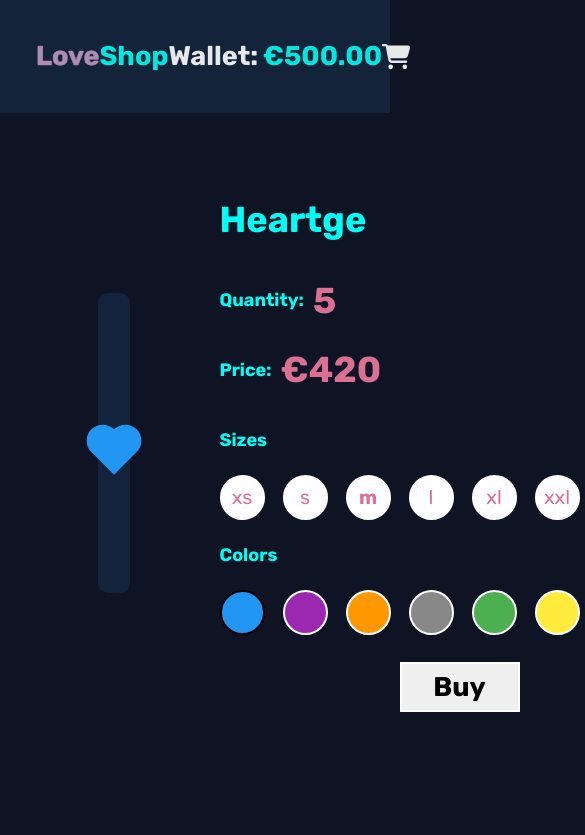
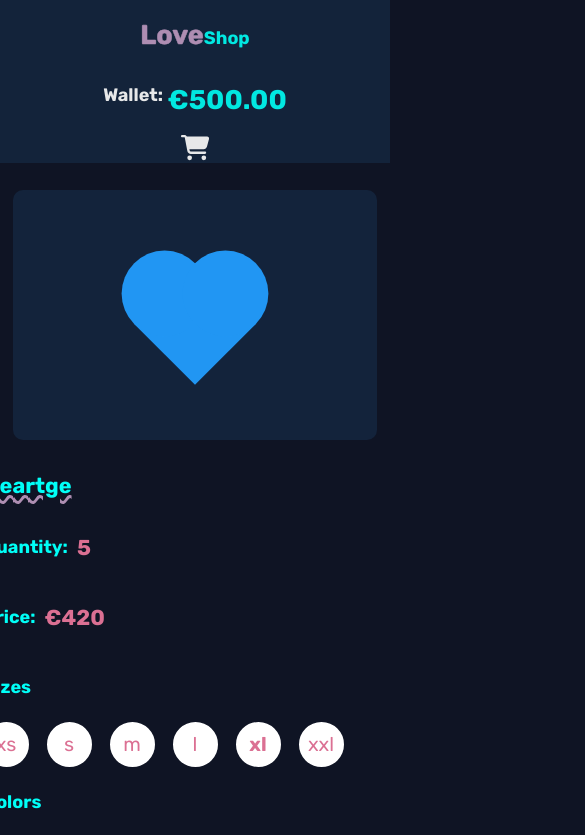
Before and after one commit to ME0WGE/E-Shopy, a React (Vite) app: page / in a window 390 px wide. Shown: the top 835 px of the page, 585 px wide, since content can reach past the window. Built offline with nearby package versions, Linux system fonts and the light colour scheme; a web font is replaced by a local one.

Commit message:
responsive almost ok

```diff
--- a/src/App.css
+++ b/src/App.css
@@ -6,3 +6,20 @@
 
   gap: 1rem;
 }
+
+@media (max-width: 900px) {
+  .product-container {
+    flex-direction: column;
+    gap: 0.5rem;
+    width: 100vw;
+    padding: 0;
+  }
+}
+
+@media (max-width: 600px) {
+  .product-container {
+    width: 100vw;
+    padding: 0;
+    gap: 0.2rem;
+  }
+}
--- a/src/components/heart/Heart.jsx
+++ b/src/components/heart/Heart.jsx
@@ -1,7 +1,7 @@
 import "./heart.css";
 
 export default function Heart({
-  size = 24,
+  size = 64,
   color = "blue",
   className = "",
   onClick,
--- a/src/components/navbar/navbar.css
+++ b/src/components/navbar/navbar.css
@@ -53,3 +53,27 @@
 
   margin-left: 0.25rem;
 }
+
+@media (max-width: 900px) {
+  .navbar {
+    flex-direction: column;
+    padding: 0.5rem 1rem;
+    gap: 0.5rem;
+  }
+  .navbar-title,
+  .wallet {
+    font-size: 1.1rem;
+  }
+}
+
+@media (max-width: 600px) {
+  .navbar {
+    flex-direction: column;
+    padding: 0.2rem 0.5rem;
+    gap: 0.2rem;
+  }
+  .navbar-title,
+  .wallet {
+    font-size: 1rem;
+  }
+}
--- a/src/components/panier/panier.css
+++ b/src/components/panier/panier.css
@@ -18,3 +18,27 @@
 
   gap: 1rem;
 }
+
+@media (max-width: 900px) {
+  .panier-container {
+    margin-left: 0;
+    width: 100vw;
+  }
+  .panier-item {
+    flex-direction: column;
+    align-items: flex-start;
+    gap: 0.5rem;
+    width: 100%;
+  }
+}
+
+@media (max-width: 600px) {
+  .panier-container {
+    width: 100vw;
+    padding: 0 0.5rem;
+  }
+  .panier-item {
+    font-size: 1rem;
+    padding: 0.5rem;
+  }
+}
--- a/src/components/productCard/ProductCard.jsx
+++ b/src/components/productCard/ProductCard.jsx
@@ -10,7 +10,7 @@ export default function ProductCard({
   setMoney,
   addToCart,
 }) {
-  const [selectedSize, setSelectedSize] = useState("m");
+  const [selectedSize, setSelectedSize] = useState("xl");
   const [selectedColor, setSelectedColor] = useState("blue");
 
   const sizeMap = {
--- a/src/components/productCard/productCard.css
+++ b/src/components/productCard/productCard.css
@@ -24,6 +24,10 @@
 
 .h1-title {
   font-size: 2rem;
+  text-decoration: underline;
+  text-decoration-color: #AE8EB2;
+  text-decoration-style: wavy;
+  text-decoration-thickness: 3px;
 }
 
 .quantity {
@@ -154,3 +158,70 @@
 
   cursor: auto;
 }
+
+/* Tablette */
+@media (max-width: 900px) {
+  .card-container {
+    width: 90vw;
+    height: auto;
+    margin-top: 2rem;
+  }
+  .card {
+    flex-direction: column;
+    height: auto;
+  }
+  .product-display {
+    display: flex;
+    align-items: center;
+    justify-content: center;
+
+    width: 80%;
+
+    margin-right: 0;
+    margin-bottom: 1rem;
+
+    height: 250px;
+
+    overflow: visible;
+  }
+}
+
+/* Mobile */
+@media (max-width: 600px) {
+  .card-container {
+    width: 98vw;
+    margin-top: 1rem;
+  }
+  .card {
+    flex-direction: column;
+    height: auto;
+    padding: 0.5rem;
+  }
+  .product-display {
+    display: flex;
+    align-items: center;
+    justify-content: center;
+
+    width: 100%;
+
+    height: 250px;
+
+    overflow: visible;
+  }
+  .btn-row {
+    gap: 2rem;
+    flex-direction: column;
+  }
+  .buy-btn {
+    width: 100%;
+    height: 40px;
+    font-size: 1rem;
+  }
+  .h1-title {
+    font-size: 1.2rem;
+  }
+  .quantity > h3,
+  .price > h3 {
+    font-size: 1.2rem;
+  }
+}
```
